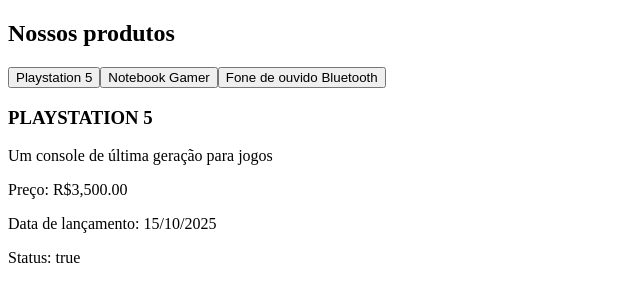
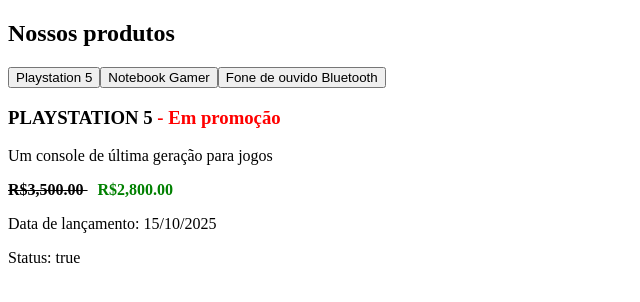
Before and after one commit to luanasousasilva/Front_End_ADA, an Angular app in the folder Angular 1/minha-loja/: page / in a window 1280 px wide. Both pictures are taken after a click on the button "Playstation 5". Shown: the top 302 px of the page, without its empty margins (0-640 px from the left). Built offline with nearby package versions, Linux system fonts and the light colour scheme.

Commit message:
Criação de movas pies, e serviços.

```diff
--- a/Angular 1/minha-loja/src/app/app.module.ts
+++ b/Angular 1/minha-loja/src/app/app.module.ts
@@ -3,10 +3,12 @@
 import { AppRoutingModule } from './app-routing.module';
 import { AppComponent } from './app.component';
 import { ProductListComponent } from './components/product-list/product-list.component';
+import { OnSalePipe } from './pipes/on-sale.pipe';
 
 @NgModule({
   declarations: [
-    AppComponent
+    AppComponent,
+
   ],
   imports: [
     BrowserModule,
--- a/Angular 1/minha-loja/src/app/components/product-detail/product-detail.component.html
+++ b/Angular 1/minha-loja/src/app/components/product-detail/product-detail.component.html
@@ -1,7 +1,17 @@
 <div>
-  <h3>{{ product.name | uppercase}}</h3>
+  <h3>{{ product.name  | uppercase}} <span style="color: red;">{{ product.onSale ? '- Em promoção  ' : '' }}</span></h3>
   <p>{{ product.description }}</p>
-  <p>Preço: {{ product.price | currency:'BRL' }}</p>
-  <p>Data de lançamento: {{ product.launchDate | date: 'dd/MM/yyyy' }}</p>
+  <div *ngIf="product.onSale">
+    <strong style="text-decoration: line-through;">
+      {{ product.price | currency:'BRL' }}
+    </strong>
+    <strong style="color: green; margin-left: 10px;">
+      {{ discountedPrice | currency:'BRL' }}
+    </strong>
+  </div>
+  <div *ngIf="!product.onSale">
+    <p>{{ product.price | currency:'BRL' }}</p>
+  </div>
+  <p>Data de lançamento: {{ product.launchDate | date:'dd/MM/yyyy' }}</p>
   <p>Status: {{ product.available }}</p>
 </div>
--- a/Angular 1/minha-loja/src/app/components/product-detail/product-detail.component.ts
+++ b/Angular 1/minha-loja/src/app/components/product-detail/product-detail.component.ts
@@ -1,5 +1,6 @@
 import { Component, Input, OnChanges, SimpleChanges, OnDestroy } from '@angular/core';
 import { CommonModule } from '@angular/common';
+import { OnSalePipe} from "../../pipes/on-sale.pipe";
 
 
 @Component({
@@ -10,10 +11,16 @@
 })
 export class ProductDetailComponent implements OnChanges, OnDestroy {
   @Input() product: any;
+  discountedPrice: number = 0;
 
   ngOnChanges(changes: SimpleChanges): void {
-    if (changes['product']) {
+    if (changes['product'] && this.product) {
       console.log("Produto mudou!", changes['product']);
+      if (this.product.onSale && this.product.discount > 0 ) {
+        this.discountedPrice = this.product.price * (1 - this.product.discount);
+      } else {
+        this.discountedPrice = 0;
+      }
     }
   }
 
--- a/Angular 1/minha-loja/src/app/services/product.service.ts
+++ b/Angular 1/minha-loja/src/app/services/product.service.ts
@@ -15,7 +15,9 @@
         description: 'Um console de última geração para jogos',
         price: 3500,
         launchDate: new Date('2025-10-15'),
-        available: true
+        available: true,
+        onSale: true,
+        discount: 0.20
       },
       {
         id: 2,
@@ -23,7 +25,9 @@
         description: 'Leve e poderoso para suas tarefas',
         price: 5200,
         launchDate: new Date('2025-10-18'),
-        available: false
+        available: false,
+        onSale: false,
+        discount: 0
       },
       {
         id: 3,
@@ -31,7 +35,9 @@
         description: 'Som de alta qualidade',
         price: 450,
         launchDate: new Date('2025-10-06'),
-        available: true
+        available: true,
+        onSale: true,
+        discount: 0.15
       }
     ];
   }
```
Also changed, not shown: Angular 1/minha-loja/src/app/pipes/on-sale.pipe.ts (added, +11 -0 lines), 1 other file (tests, documents, lock files or other folders).
